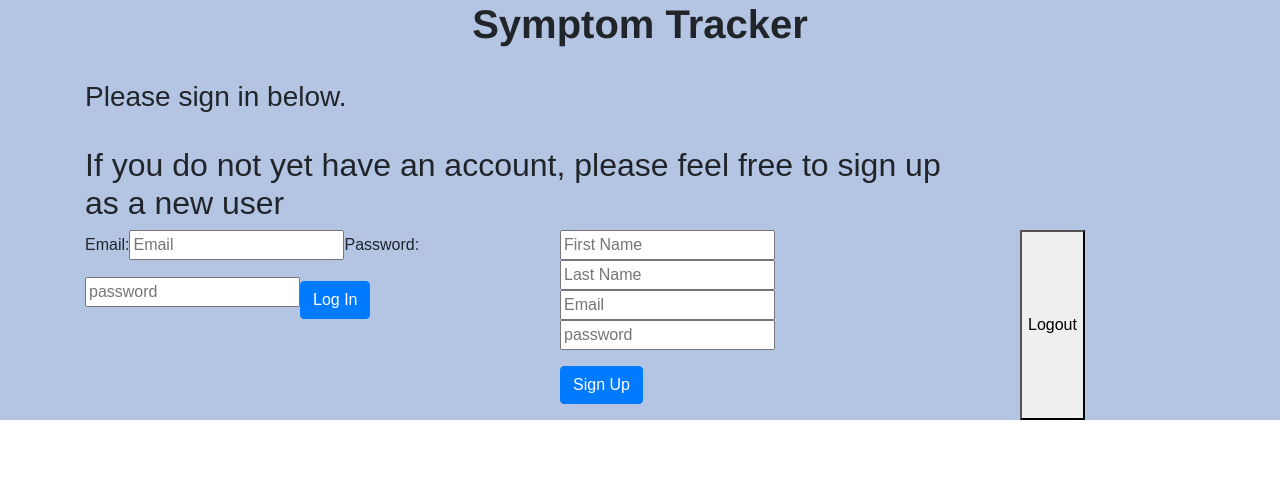
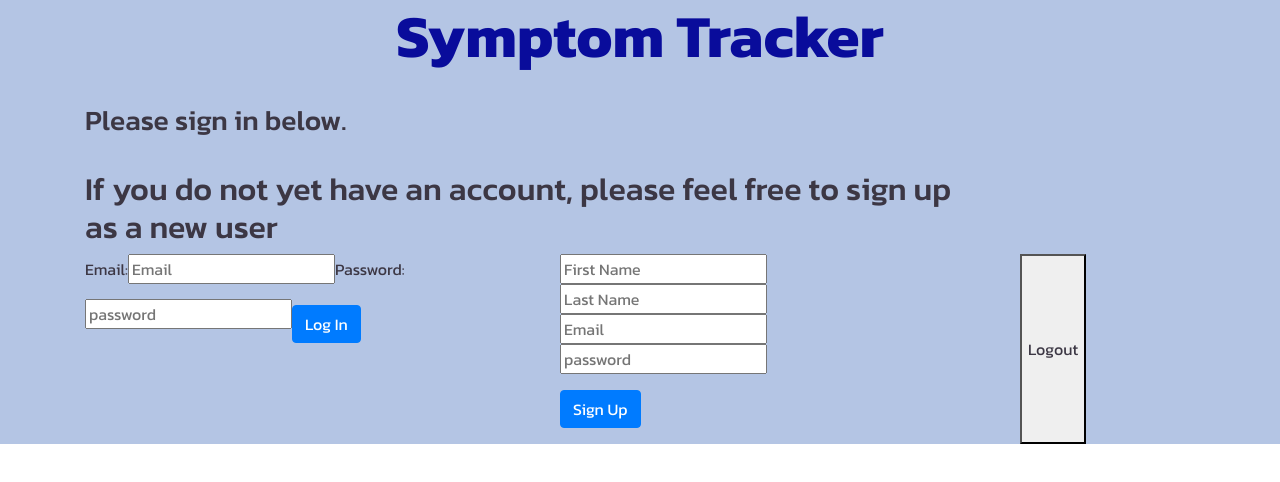
Before and after one commit to andrewjknapp/Symptom-Tracker, a React (Create React App) app in the folder client/: page / in a window 1280 px wide. Shown: the top 482 px of the page. Built offline with nearby package versions, Linux system fonts and the light colour scheme.

Commit message:
landing & post-card style added

```diff
--- a/client/src/component/PostCard.js
+++ b/client/src/component/PostCard.js
@@ -1,4 +1,6 @@
 import React from "react";
+import './assets/css/PostCard.css'
+
 
 function PostCard(props) {
 
@@ -9,16 +11,16 @@ function PostCard(props) {
       <div key={props.keyNumber} className="card text-center m-5">
         <div className="card-header">{date}</div>
         <div className="card-body">
-          <h5 className="card-title">{title}</h5>
+          <h5 style={{fontSize: '40px'}} className="card-title">{title}</h5>
           <p className="card-text">
             {description}
           </p>
-          <h6>Symptoms</h6>
+          <h6 style={{fontSize: '40px'}} >Symptoms</h6>
           <ul>
           {symptoms.map(symp => <li>{symp.type}, Severity: {symp.severity}</li>)}
           </ul>
         </div>
-        <button className="btn btn-primary mt-3" onClick={props.deletePost} description={description}>Delete</button>
+        <button style={{ margin: '0 auto', width: '30%', color: 'white',backgroundColor: '#3D52D5'}} className="btn my-3" onClick={props.deletePost} description={description}>Delete</button>
         <div className="card-footer text-muted"></div>
       </div>
     );
--- a/client/src/component/assets/css/LandingPage.css
+++ b/client/src/component/assets/css/LandingPage.css
@@ -0,0 +1,9 @@
+* {
+    font-family: 'Kanit'
+}
+
+h1 {
+    color: #090C9B;
+    font-family: 'Kanit';
+    font-size: 60px;
+}
--- /dev/null
+++ b/client/src/component/assets/css/PostCard.css
@@ -0,0 +1,3 @@
+* {
+    color: #3C3744
+}
--- a/client/src/component/pages/LandingPage.js
+++ b/client/src/component/pages/LandingPage.js
@@ -2,6 +2,7 @@ import React, { useState, useEffect, useContext } from 'react'
 import PostCard from '../PostCard';
 import API from '../../utils/API';
 import UserContext from '../../utils/UserContext';
+import '../assets/css/LandingPage.css'
 
 function LandingPage() {
     const {
```
